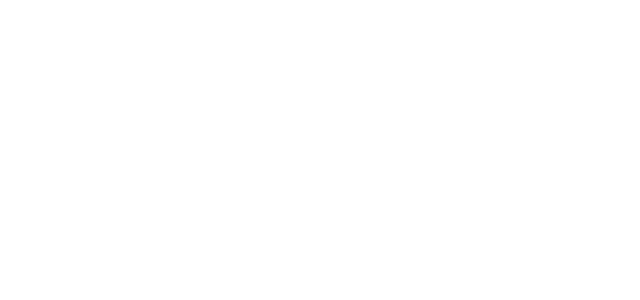
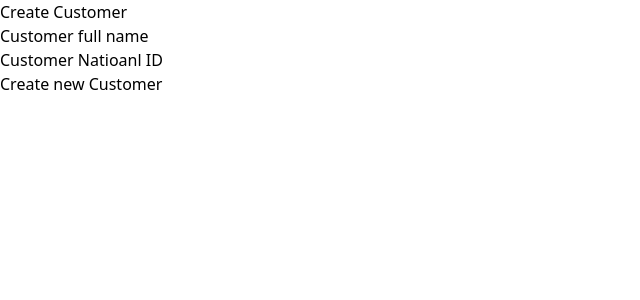
Before and after one commit to sergiojaa/redux, a React (Vite) app: page / in a window 1280 px wide. Shown: the top 300 px of the page, without its empty margins (0-640 px from the left). Built offline with nearby package versions, Linux system fonts and the light colour scheme.

Commit message:
35:00, restart to understand some features of redux

```diff
--- a/src/App.tsx
+++ b/src/App.tsx
@@ -1,11 +1,25 @@
+import AccountOperations from "./features/accounts/AccountOperations";
+import BalanceDisplay from "./features/accounts/BalanceDisplay";
+import CreateCustomer from "./features/customer/CreateCustomer";
+import { useSelector } from "react-redux";
+import { RootState } from "./store";
+import Customer from "./features/customer/Customer";
+
 function App() {
-
+  const customer = useSelector((state: RootState) => state.customer);
   return (
-
-    <div>
-
-    </div>
-  )
+    <>
+      {!customer.fullName ? (
+        <CreateCustomer />
+      ) : (
+        <>
+          <Customer />
+          <BalanceDisplay />
+          <AccountOperations />
+        </>
+      )}
+    </>
+  );
 }
 
-export default App
+export default App;
--- /dev/null
+++ b/src/features/accounts/AccountOperations.tsx
@@ -0,0 +1,8 @@
+
+export default function AccountOperations() {
+    return (
+        <div>
+
+        </div>
+    )
+}
--- /dev/null
+++ b/src/features/accounts/BalanceDisplay.tsx
@@ -0,0 +1,16 @@
+import { useSelector } from "react-redux"
+import { RootState } from "../../store"
+function formatCurrency(value: number) {
+    return new Intl.NumberFormat('en-US', {
+        style: 'currency',
+        currency: 'USD',
+    }).format(value)
+}
+export default function BalanceDisplay() {
+    const balance = useSelector((store: RootState) => store.account.balance)
+    return (
+        <div>
+            <h1>balance:{formatCurrency(balance)} </h1>
+        </div>
+    )
+}
--- /dev/null
+++ b/src/features/customer/CreateCustomer.tsx
@@ -0,0 +1,46 @@
+import { useState } from "react";
+import { useDispatch } from "react-redux";
+import { createCustomer } from "./customerSlice";
+import { AppDispatch } from "../../store";
+
+export default function CreateCustomer() {
+    const [fullName, setFullName] = useState<string>("");
+    const [nationalId, setNationalId] = useState<string>("");
+
+    const dispatch = useDispatch<AppDispatch>();
+
+    const handleCreateCustomer = () => {
+        if (!fullName || !nationalId) return;
+
+        dispatch(createCustomer(fullName, nationalId));
+    };
+
+    return (
+        <div>
+            <h2>Create Customer</h2>
+            <div>
+                <div>
+                    <label htmlFor="name">Customer full name</label>
+                    <input
+                        type="text"
+                        id="name"
+                        value={fullName}
+                        onChange={(e) => setFullName(e.target.value)}
+                    />
+                </div>
+
+                <div>
+                    <label htmlFor="nationalId">Customer Natioanl ID</label>
+                    <input
+                        type="text"
+                        id="nationalId"
+                        value={nationalId}
+                        onChange={(e) => setNationalId(e.target.value)}
+                    />
+                </div>
+
+                <button onClick={handleCreateCustomer}>Create new Customer</button>
+            </div>
+        </div>
+    );
+}
--- /dev/null
+++ b/src/features/customer/Customer.tsx
@@ -0,0 +1,12 @@
+import React from 'react'
+import { useSelector } from 'react-redux'
+import { RootState } from '../../store'
+
+export default function Customer() {
+    const customer = useSelector((store: RootState) => store.customer)
+    return (
+        <div>
+            <h3>welcome, {customer.fullName}</h3>
+        </div>
+    )
+}
--- a/src/features/customer/customerSlice.ts
+++ b/src/features/customer/customerSlice.ts
@@ -1,60 +1,67 @@
 import { Action } from "redux";
 
 const customerInitialState = {
-    fullName: '',
-    nationalID: '',
-    createdAt: ''
+    fullName: "",
+    nationalID: "",
+    createdAt: "",
+};
+
+interface CustomerState {
+    fullName: string;
+    nationalID: string;
+    createdAt: string;
 }
 
-interface customerState {
-    fullName: string,
-    nationalID: string,
-    createdAt: string
-}
-interface createCustomerAction extends Action {
-    type: 'customer/createCustomer';
+interface CreateCustomerAction extends Action {
+    type: "customer/createCustomer";
     payload: {
         fullName: string;
         nationalID: string;
-        createdAt: string
-    }
+        createdAt: string;
+    };
 }
-interface updateNameAction extends Action {
-    type: 'customer/updateName';
+
+interface UpdateNameAction extends Action {
+    type: "customer/updateName";
     payload: {
-        fullName: string
-    }
+        fullName: string;
+    };
 }
-type customerAction = createCustomerAction | updateNameAction
 
-export default function customerReducer(state: customerState = customerInitialState, action: customerAction) {
+type CustomerActions = CreateCustomerAction | UpdateNameAction;
+
+export default function custumerReducer(
+    state: CustomerState = customerInitialState,
+    action: CustomerActions
+) {
     switch (action.type) {
-        case 'customer/createCustomer':
+        case "customer/createCustomer":
             return {
                 ...state,
                 fullName: action.payload.fullName,
-                nationalIdD: action.payload.nationalID,
+                nationalID: action.payload.nationalID,
                 createdAt: action.payload.createdAt,
-
-            }
-        case 'customer/updateName':
+            };
+        case "customer/updateName":
             return {
                 ...state,
-                fullName: action.payload.fullName
-            }
+                fullName: action.payload.fullName,
+            };
         default:
             return state;
     }
 }
+
 export function createCustomer(
     fullName: string,
-    nationalID: string,
-): createCustomerAction {
+    nationalID: string
+): CreateCustomerAction {
     return {
-        type: 'customer/createCustomer',
-        payload: { fullName, nationalID, createdAt: new Date().toISOString() }
-    }
+        type: "customer/createCustomer",
+        payload: { fullName, nationalID, createdAt: new Date().toISOString() },
+    };
 }
-export function updateName(fullName: string): updateNameAction {
-    return { type: 'customer/updateName', payload: { fullName } }
+
+export function updateName(fullName: string): UpdateNameAction {
+    return { type: "customer/updateName", payload: { fullName } };
 }
--- a/src/main.tsx
+++ b/src/main.tsx
@@ -1,21 +1,14 @@
-import { StrictMode } from 'react'
-import { createRoot } from 'react-dom/client'
-import './index.css'
-import App from './App.tsx'
-// import { Provider } from 'react-redux'
-// import './store-v1.ts'
-import store from './store.ts'
-import { deposit } from "./features/accounts/accountSlice";
-import { createCustomer } from './features/customer/customerSlice.ts'
+import { StrictMode } from "react";
+import { createRoot } from "react-dom/client";
+import App from "./App.tsx";
+import "./index.css";
+import { Provider } from "react-redux";
+import store from "./store.ts";
 
-store.dispatch(deposit(1000000))
-console.log(store.getState())
-store.dispatch(createCustomer('sergi', "19"))
-console.log(store.getState())
-createRoot(document.getElementById('root')!).render(
+createRoot(document.getElementById("root")!).render(
   <StrictMode>
-    {/* <Provider  > */}
-    <App />
-    {/* </Provider> */}
-  </StrictMode>,
-)
+    <Provider store={store}>
+      <App />
+    </Provider>
+  </StrictMode>
+);
--- a/src/store.ts
+++ b/src/store.ts
@@ -1,12 +1,17 @@
-import { createStore, combineReducers } from "redux";
+import { createStore, combineReducers, applyMiddleware } from "redux";
 import accountReducer from "./features/accounts/accountSlice";
-import customerReducer from "./features/customer/customerSlice";
-import { deposit } from "./features/accounts/accountSlice";
+import custumerReducer from "./features/customer/customerSlice";
+import { thunk } from "redux-thunk";
+
 const rootReducer = combineReducers({
     account: accountReducer,
-    customer: customerReducer
-})
+    customer: custumerReducer,
+});
 
-const store = createStore(rootReducer)
+export type RootState = ReturnType<typeof rootReducer>;
+
+export type AppDispatch = typeof store.dispatch;
+
+const store = createStore(rootReducer, applyMiddleware(thunk));
 
 export default store;
```
Also changed, not shown: 1 other file (tests, documents, lock files or other folders).
